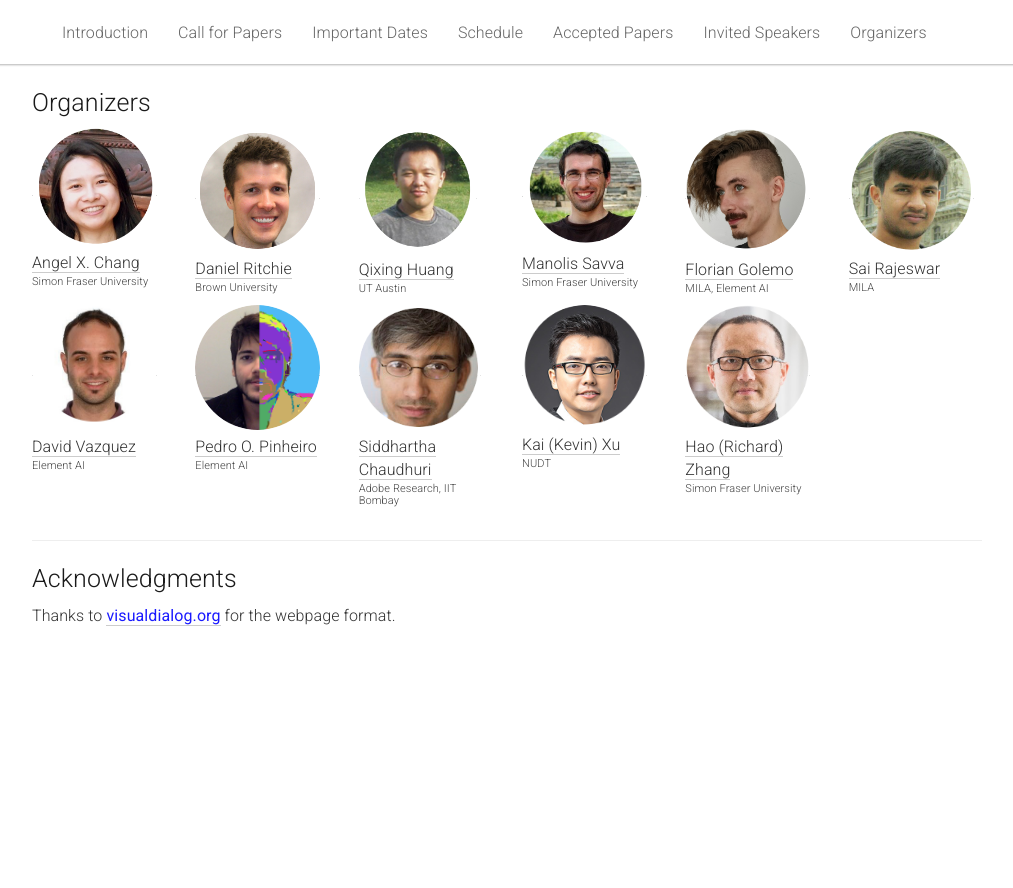
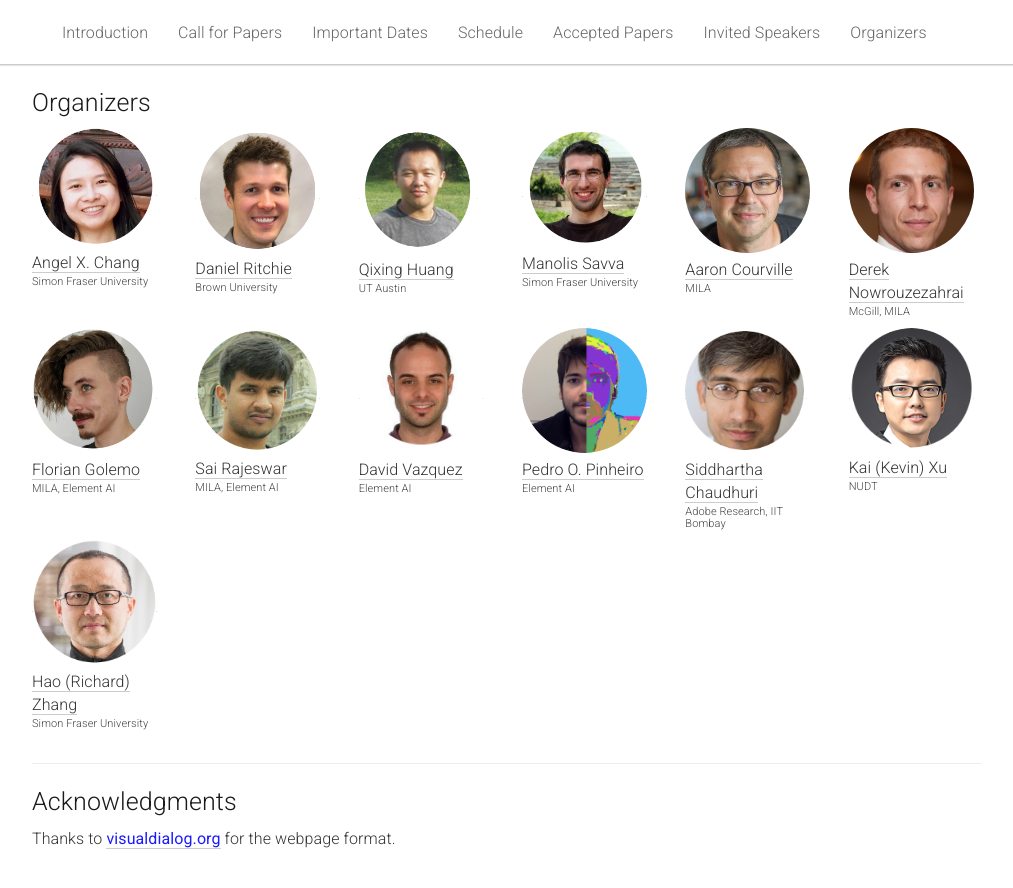
Before and after one commit to learn3dgen/learn3dgen.github.io, a Jekyll site: the page built from _pages/home.md, in a window 1280 px wide and 900 px high, scrolled down 4597 px. Shown: the top 888 px of the window, without its empty margins (133-1146 px from the left). Built offline with Jekyll 4.4.1, drawn with Linux system fonts in a browser that asks for light colours; before the commit the page ends 5279 px from its top, so only the background shows below that.

Commit message:
added derek and updated chairs

```diff
--- a/_pages/home.md
+++ b/_pages/home.md
@@ -417,6 +417,30 @@ His research focuses on combining computer graphics, vision, and machine learnin
 
 
   <div class="col-xs-2">
+    <a href="https://mila.quebec/en/person/aaron-courville/">
+      <img class="people-pic" src="{{ "/static/img/people/aaron.jpg" | prepend:site.baseurl }}">
+    </a>
+    <div class="people-name">
+      <a href="https://mila.quebec/en/person/aaron-courville/">Aaron Courville</a>
+      <h6>MILA</h6>
+    </div>
+  </div>
+
+  <div class="col-xs-2">
+    <a href="http://www.cim.mcgill.ca/~derek/">
+      <img class="people-pic" src="{{ "/static/img/people/derek.jpg" | prepend:site.baseurl }}">
+    </a>
+    <div class="people-name">
+      <a href="http://www.cim.mcgill.ca/~derek/">Derek Nowrouzezahrai</a>
+      <h6>McGill, MILA</h6>
+    </div>
+  </div>
+
+</div>
+
+<div class="row">
+
+  <div class="col-xs-2">
     <a href="https://fgolemo.github.io/">
       <img class="people-pic" src="{{ "/static/img/people/florian.png" | prepend:site.baseurl }}">
     </a>
@@ -432,15 +456,9 @@ His research focuses on combining computer graphics, vision, and machine learnin
     </a>
     <div class="people-name">
       <a href="https://mila.quebec/en/person/sai-rajeshwar/">Sai Rajeswar</a>
-      <h6>MILA</h6>
+      <h6>MILA, Element AI</h6>
     </div>
   </div>
-
-</div>
-
-<div class="row">
-
-
 
   <div class="col-xs-2">
     <a href="http://www.david-vazquez.com/">
@@ -483,6 +501,9 @@ His research focuses on combining computer graphics, vision, and machine learnin
     </div>
   </div>
 
+</div>
+<div class="row">
+
   <div class="col-xs-2">
     <a href="https://www.cs.sfu.ca/~haoz/">
       <img class="people-pic" src="{{ "/static/img/people/richard.png" | prepend:site.baseurl }}">
@@ -492,8 +513,8 @@ His research focuses on combining computer graphics, vision, and machine learnin
       <h6>Simon Fraser University</h6>
     </div>
   </div>
+
 </div>
-
 
 <hr>
 
```
Also changed, not shown: static/img/people/derek.jpg (added).
